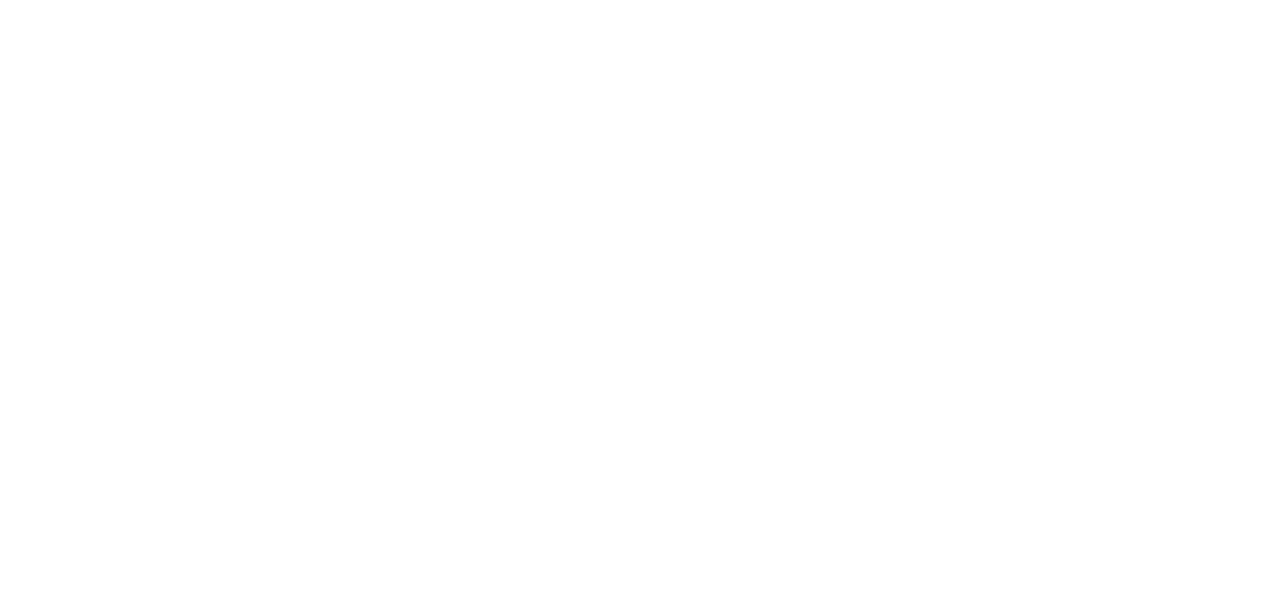
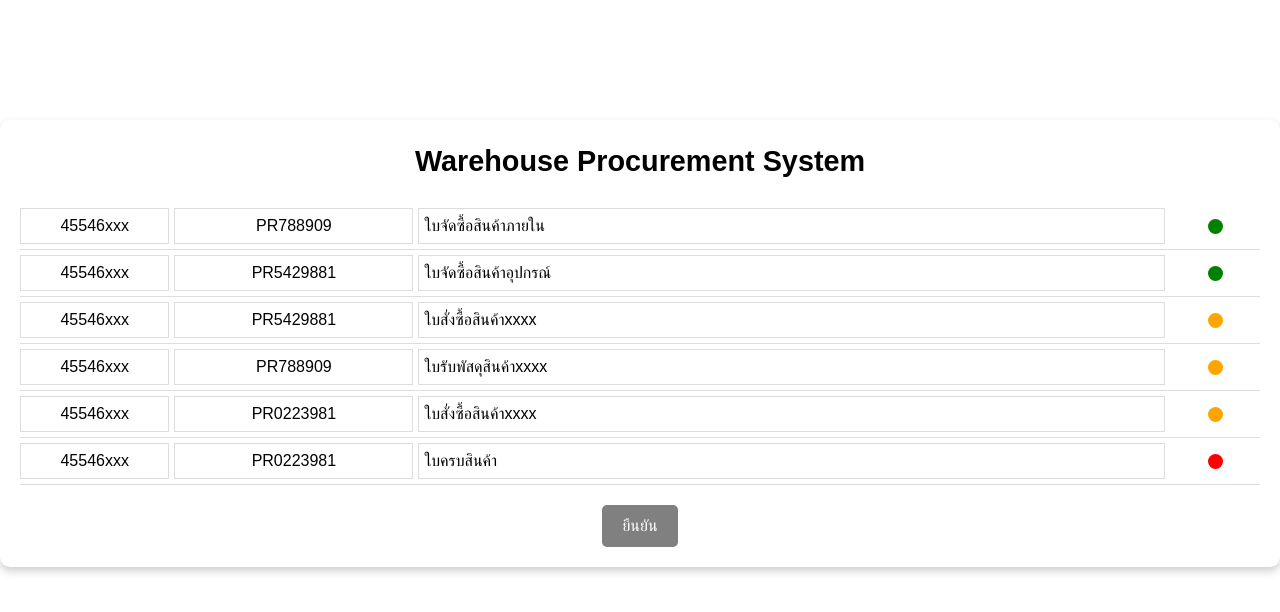
Before and after one commit to nat-care/Section-7, a React (Vite) app in the folder frontend/: page /ProcurementSystem in a window 1280 px wide. Before the commit this address had no page. Shown: the top 612 px of the page. Built offline with nearby package versions, Linux system fonts and the light colour scheme.

Commit message:
Add-procurement

```diff
--- a/frontend/src/App.jsx
+++ b/frontend/src/App.jsx
@@ -2,6 +2,7 @@
 import Home from "./Home";
 import Login from "./Login/login";
 import PurchaseForm from "./PurchaseForm/purchaseForm"; // ✅ Ensure the correct path
+import ProcurementSystem from "./ProcurementSystem/procurementSystem"; // ✅ Ensure the correct path
 
 const App = () => {
   return (
@@ -10,6 +11,7 @@
         <Route path="/" element={<Home />} />
         <Route path="/login" element={<Login />} />
         <Route path="/purchase" element={<PurchaseForm />} />
+        <Route path="/ProcurementSystem" element={<ProcurementSystem />} />
       </Routes>
     </Router>
   );
--- a/frontend/src/Home.jsx
+++ b/frontend/src/Home.jsx
@@ -7,6 +7,7 @@
     <div>
       <h1>Home Page</h1>
       <button onClick={() => navigate("/login")}>Go to Login</button>
+      <button onClick={() => navigate("/ProcurementSystem")}>Go to ProcurementSystem</button>
     </div>
   );
 };
--- /dev/null
+++ b/frontend/src/ProcurementSystem/procurementSystem.css
@@ -0,0 +1,123 @@
+/* src/styles/ProcurementSystem.css */
+
+/* ปรับค่าเริ่มต้นของทุกอย่าง */
+* {
+  margin: 0;
+  padding: 0;
+  box-sizing: border-box;
+  color: black;
+}
+
+body, html {
+  width: 100%;
+  height: 100%;
+  background-color: white;
+  font-family: Arial, sans-serif;
+  display: flex;
+  justify-content: center;
+  align-items: center;
+}
+
+/* ปรับ container ให้กลางแนวตั้งและแนวนอน */
+.container {
+  padding-top: 10%;
+  width: 100%;
+  max-width: 1200px;
+  min-height: 100vh; /* ทำให้เต็มจอแนวตั้ง */
+  display: flex;
+  flex-direction: column;
+  align-items: center;
+
+}
+
+/* ปรับกล่องข้อมูลให้ไม่ใหญ่เกินไป */
+.box {
+  background-color: white;
+  width: 1280px;
+
+  padding: 20px;
+  border-radius: 10px;
+  box-shadow: 0 4px 8px rgba(0, 0, 0, 0.2);
+
+}
+
+/* ปรับขนาดหัวข้อ */
+.title {
+  text-align: center;
+  font-size: 1.8rem;
+  font-weight: bold;
+  margin-bottom: 20px;
+}
+
+/* ปรับตารางให้ชิดกันและลดช่องว่าง */
+.list-item {
+  display: grid;
+  grid-template-columns: 0.5fr 0.8fr 2.5fr 0.3fr; /* ลดช่องว่างของสถานะ */
+  align-items: center;
+  border-bottom: 1px solid #ddd;
+  padding: 5px 0;
+  text-align: center;
+  gap: 5px;
+}
+
+/* ปรับขนาดและการจัดตำแหน่งของแต่ละคอลัมน์ให้ชิดกัน */
+.text-id,
+.text-code,
+.text-description {
+  border: solid 1px #ddd;
+  padding: 5px;
+  text-align: center;
+  white-space: nowrap;
+  overflow: hidden;
+  text-overflow: ellipsis;
+}
+
+.text-description {
+  text-align: left;
+  border: solid 1px #ddd;
+  padding: 5px;
+  white-space: nowrap;
+  overflow: hidden;
+  text-overflow: ellipsis;
+}
+
+/* ลดขนาดของวงกลมสถานะและให้ชิดขวา */
+.status-circle {
+  width: 15px;
+  height: 15px;
+  border-radius: 50%;
+  justify-self: center;
+}
+
+/* ปรับสีสถานะ */
+.green {
+  background-color: green;
+}
+
+.orange {
+  background-color: orange;
+}
+
+.red {
+  background-color: red;
+}
+
+/* ปรับปุ่มย้อนกลับให้สมดุล */
+.button-container {
+  display: flex;
+  justify-content: center;
+  margin-top: 20px;
+}
+
+.back-button {
+  background-color: gray;
+  color: white;
+  padding: 12px 20px;
+  border: none;
+  border-radius: 5px;
+  cursor: pointer;
+}
+
+.back-button:hover {
+  background-color: darkgray;
+}
--- /dev/null
+++ b/frontend/src/ProcurementSystem/procurementSystem.jsx
@@ -0,0 +1,36 @@
+
+import "./ProcurementSystem.css";
+
+const ProcurementSystem = () => {
+  const data = [
+    { id: "45546xxx", code: "PR788909", description: "ใบจัดซื้อสินค้าภายใน", status: "green" },
+    { id: "45546xxx", code: "PR5429881", description: "ใบจัดซื้อสินค้าอุปกรณ์", status: "green" },
+    { id: "45546xxx", code: "PR5429881", description: "ใบสั่งซื้อสินค้าxxxx", status: "orange" },
+    { id: "45546xxx", code: "PR788909", description: "ใบรับพัสดุสินค้าxxxx", status: "orange" },
+    { id: "45546xxx", code: "PR0223981", description: "ใบสั่งซื้อสินค้าxxxx", status: "orange" },
+    { id: "45546xxx", code: "PR0223981", description: "ใบครบสินค้า", status: "red" },
+  ];
+
+  return (
+    <div className="container">
+      <div className="box">
+        <h2 className="title">Warehouse Procurement System</h2>
+        <div>
+          {data.map((item, index) => (
+            <div key={index} className="list-item">
+              <span className="text-id">{item.id}</span>
+              <span className="text-code">{item.code}</span>
+              <span className="text-description">{item.description}</span>
+              <div className={`status-circle ${item.status}`} />
+            </div>
+          ))}
+        </div>
+        <div className="button-container">
+          <button className="back-button">ยืนยัน</button>
+        </div>
+      </div>
+    </div>
+  );
+};
+
+export default ProcurementSystem;
```
